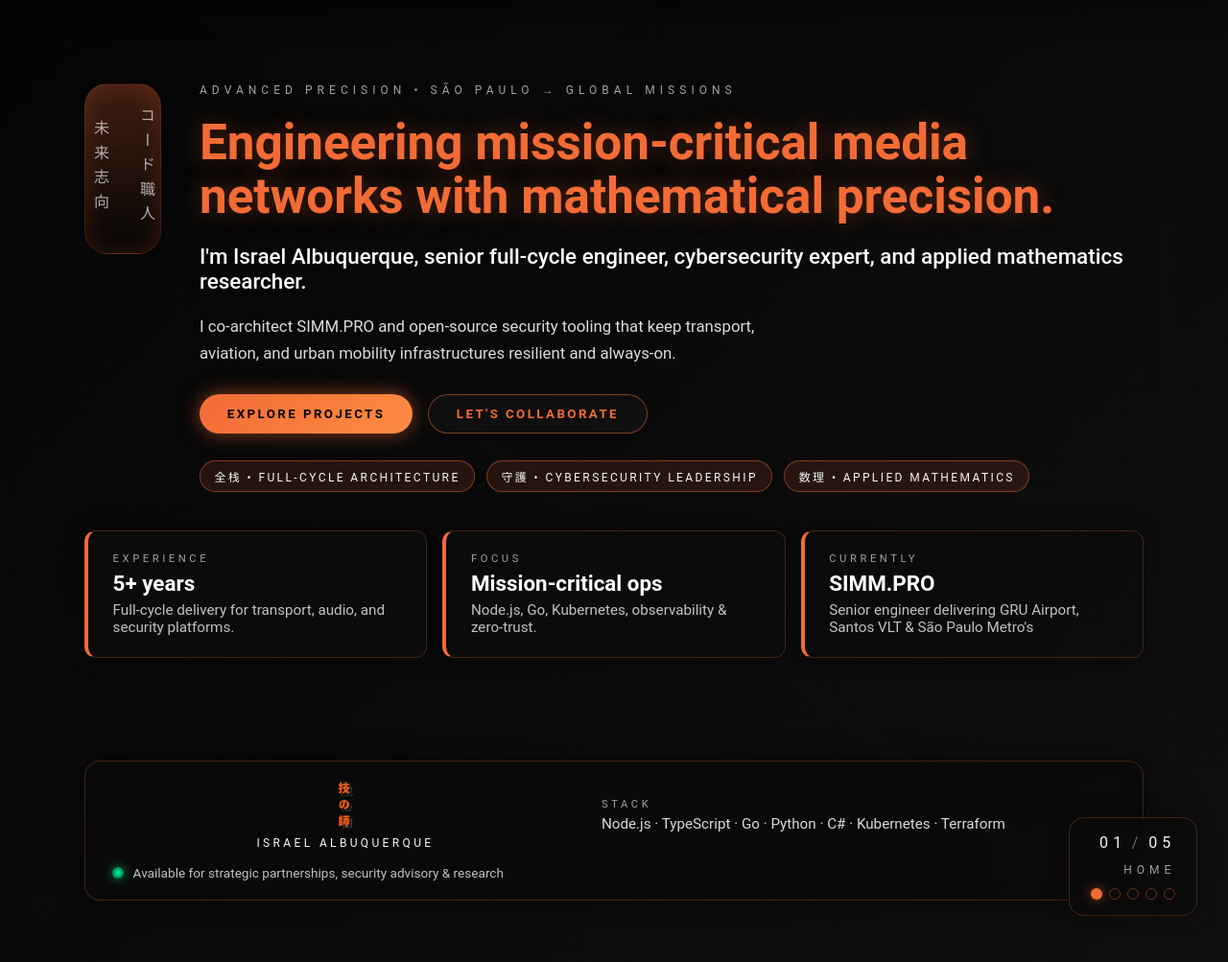
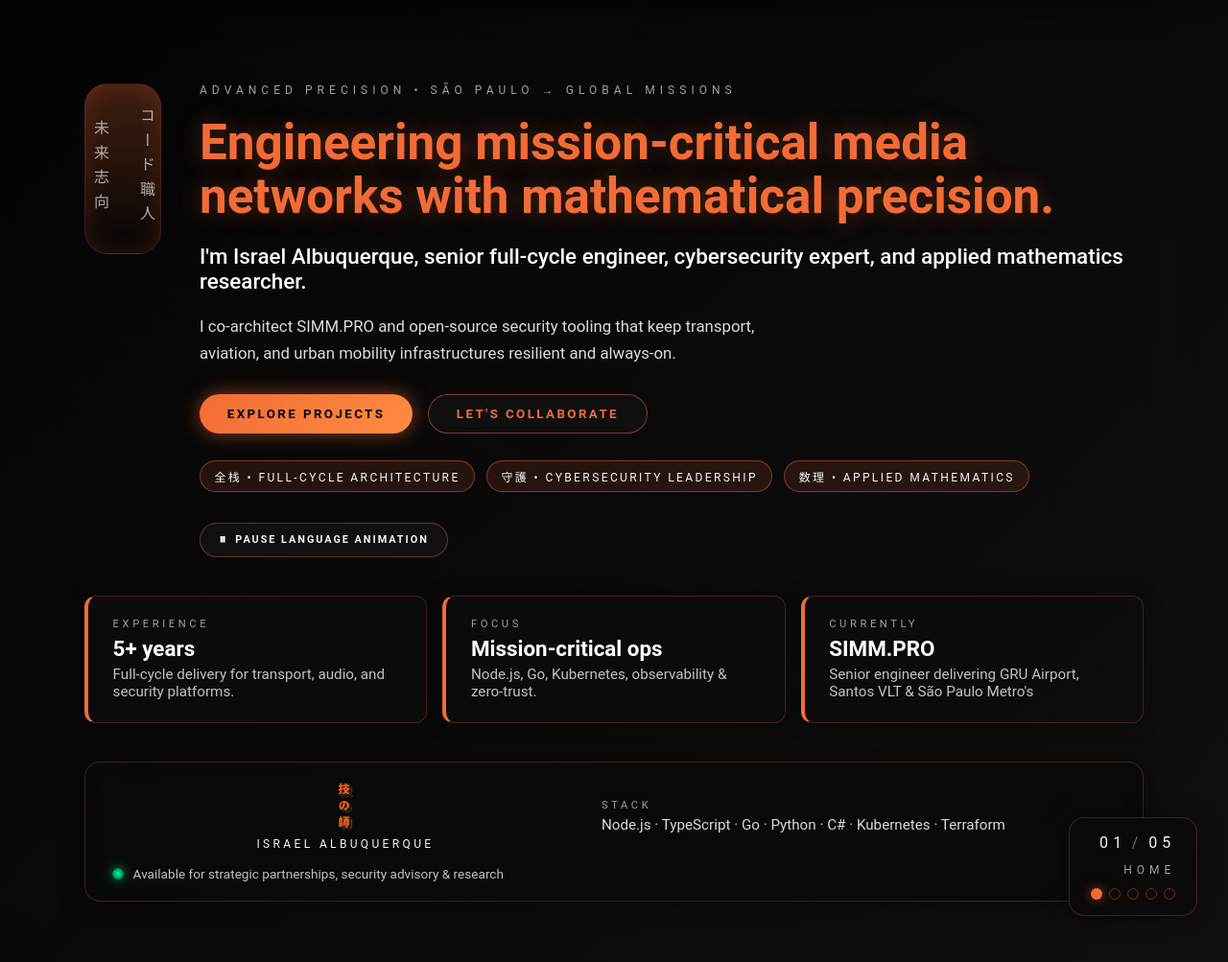
Before and after one commit to leoisrael/Israel.Dev, a web app: file public/index.html in a window 1280 px wide. Shown: the part 122-1125 px from the top of the page at 96% size. Run offline with its HTML, style and script files only (its server is not run), Linux system fonts and the light colour scheme.

Commit message:
add translation controls and styles for language animation toggle

```diff
--- a/public/index.html
+++ b/public/index.html
@@ -67,6 +67,12 @@
                                 <span class="badge">全栈 • Full-cycle architecture</span>
                                 <span class="badge">守護 • Cybersecurity leadership</span>
                                 <span class="badge">数理 • Applied mathematics</span>
+                            </div>
+                            <div class="translation-controls">
+                                <button type="button" id="translation-toggle" class="translation-toggle" aria-pressed="false">
+                                    <span class="translation-toggle__icon" aria-hidden="true">⏸</span>
+                                    <span class="translation-toggle__label">Pause language animation</span>
+                                </button>
                             </div>
                         </div>
                         <div class="hero-meta">
@@ -580,7 +586,7 @@
             pt: {
                 headline: 'Desenvolvo redes de mídia de missão crítica com precisão matemática.',
                 subtitle: 'Sou Israel Albuquerque, engenheiro full-cycle sênior, especialista em cibersegurança e pesquisador de matemática aplicada.',
-                paragraph: 'Cocri o SIMM.PRO e ferramentas de segurança open-source que mantêm resilientes as infraestruturas de transporte, aviação e mobilidade urbana.'
+                paragraph: 'Cocrio o SIMM.PRO e ferramentas de segurança open-source que mantêm resilientes as infraestruturas de transporte, aviação e mobilidade urbana.'
             },
             es: {
                 headline: 'Diseño redes de medios de misión crítica con precisión matemática.',
@@ -599,6 +605,16 @@
             }
         };
 
+        const translationState = {
+            languages: ['en', 'pt', 'es', 'ja', 'ko'],
+            currentIndex: 0,
+            isPaused: false,
+            cycleTimeout: null,
+            textoOriginal: null
+        };
+
+        const translationToggleButton = document.getElementById('translation-toggle');
+
         function traduzirTexto(texto, idioma) {
             if (idioma === 'en') {
                 return texto;
@@ -611,46 +627,6 @@
             }
 
             return heroTranslations[idioma]?.[key] || texto;
-        }
-
-        function iniciarAnimacaoTraducao() {
-            const textoOriginal = {
-                h1: heroTranslations.en.headline,
-                h2: heroTranslations.en.subtitle,
-                p: heroTranslations.en.paragraph
-            };
-
-            const idiomas = ['en', 'pt', 'es', 'ja', 'ko'];
-            let indiceIdiomaAtual = 1;
-
-            const primeiroIdioma = idiomas[0];
-            const primeiraTraducao = {
-                h1: traduzirTexto(textoOriginal.h1, primeiroIdioma),
-                h2: traduzirTexto(textoOriginal.h2, primeiroIdioma),
-                p: traduzirTexto(textoOriginal.p, primeiroIdioma)
-            };
-
-            animarDigitacao('.apresentacao .hero-headline', primeiraTraducao.h1);
-            animarDigitacao('.apresentacao .hero-subtitle', primeiraTraducao.h2);
-            animarDigitacao('.apresentacao .hero-description', primeiraTraducao.p);
-
-            setInterval(() => {
-                const idioma = idiomas[indiceIdiomaAtual];
-                const traducao = {
-                    h1: traduzirTexto(textoOriginal.h1, idioma),
-                    h2: traduzirTexto(textoOriginal.h2, idioma),
-                    p: traduzirTexto(textoOriginal.p, idioma)
-                };
-
-                animarDigitacao('.apresentacao .hero-headline', traducao.h1);
-                animarDigitacao('.apresentacao .hero-subtitle', traducao.h2);
-                animarDigitacao('.apresentacao .hero-description', traducao.p);
-
-                indiceIdiomaAtual++;
-                if (indiceIdiomaAtual >= idiomas.length) {
-                    indiceIdiomaAtual = 0;
-                }
-            }, 10000);
         }
 
         function animarDigitacao(elemento, texto) {
@@ -666,6 +642,102 @@
                     clearInterval(intervalo);
                 }
             }, 10);
+        }
+
+        function aplicarTraducaoHero(idioma) {
+            if (!translationState.textoOriginal) return;
+
+            const traducao = {
+                h1: traduzirTexto(translationState.textoOriginal.h1, idioma),
+                h2: traduzirTexto(translationState.textoOriginal.h2, idioma),
+                p: traduzirTexto(translationState.textoOriginal.p, idioma)
+            };
+
+            animarDigitacao('.apresentacao .hero-headline', traducao.h1);
+            animarDigitacao('.apresentacao .hero-subtitle', traducao.h2);
+            animarDigitacao('.apresentacao .hero-description', traducao.p);
+        }
+
+        function agendarProximaTraducao() {
+            if (translationState.cycleTimeout) {
+                clearTimeout(translationState.cycleTimeout);
+            }
+
+            if (translationState.isPaused) {
+                translationState.cycleTimeout = null;
+                return;
+            }
+
+            translationState.cycleTimeout = setTimeout(() => {
+                if (translationState.isPaused) {
+                    translationState.cycleTimeout = null;
+                    return;
+                }
+
+                translationState.currentIndex = (translationState.currentIndex + 1) % translationState.languages.length;
+                const proximoIdioma = translationState.languages[translationState.currentIndex];
+                aplicarTraducaoHero(proximoIdioma);
+                agendarProximaTraducao();
+            }, 10000);
+        }
+
+        function pausarAnimacaoTraducao() {
+            translationState.isPaused = true;
+            if (translationState.cycleTimeout) {
+                clearTimeout(translationState.cycleTimeout);
+                translationState.cycleTimeout = null;
+            }
+        }
+
+        function retomarAnimacaoTraducao() {
+            if (!translationState.isPaused) return;
+            translationState.isPaused = false;
+            agendarProximaTraducao();
+        }
+
+        function atualizarBotaoTraducao() {
+            if (!translationToggleButton) return;
+
+            translationToggleButton.setAttribute('aria-pressed', translationState.isPaused ? 'true' : 'false');
+
+            const iconEl = translationToggleButton.querySelector('.translation-toggle__icon');
+            const labelEl = translationToggleButton.querySelector('.translation-toggle__label');
+
+            if (iconEl) {
+                iconEl.textContent = translationState.isPaused ? '▶' : '⏸';
+            }
+
+            if (labelEl) {
+                labelEl.textContent = translationState.isPaused ? 'Play language animation' : 'Pause language animation';
+            }
+        }
+
+        function iniciarAnimacaoTraducao() {
+            translationState.textoOriginal = {
+                h1: heroTranslations.en.headline,
+                h2: heroTranslations.en.subtitle,
+                p: heroTranslations.en.paragraph
+            };
+
+            translationState.currentIndex = 0;
+            translationState.isPaused = false;
+
+            const idiomaInicial = translationState.languages[translationState.currentIndex];
+            aplicarTraducaoHero(idiomaInicial);
+            agendarProximaTraducao();
+            atualizarBotaoTraducao();
+        }
+
+        if (translationToggleButton) {
+            translationToggleButton.addEventListener('click', () => {
+                if (translationState.isPaused) {
+                    retomarAnimacaoTraducao();
+                } else {
+                    pausarAnimacaoTraducao();
+                }
+
+                atualizarBotaoTraducao();
+            });
         }
 
         // Inicia a animação de tradução (Home)
--- a/public/styles/general.css
+++ b/public/styles/general.css
@@ -299,6 +299,44 @@
     font-size: 0.75rem;
     letter-spacing: 0.2em;
     text-transform: uppercase;
+}
+
+.translation-controls {
+    display: flex;
+    align-items: center;
+    gap: 0.75rem;
+    margin-top: 0.75rem;
+}
+
+.translation-toggle {
+    display: inline-flex;
+    align-items: center;
+    gap: 0.5rem;
+    padding: 0.6rem 1.2rem;
+    border-radius: 999px;
+    border: 1px solid rgba(242, 107, 54, 0.4);
+    background: rgba(18, 18, 18, 0.85);
+    color: var(--text-light);
+    font-weight: 600;
+    font-size: 0.68rem;
+    letter-spacing: 0.18em;
+    text-transform: uppercase;
+    transition: transform 0.2s ease, box-shadow 0.3s ease, background 0.3s ease;
+}
+
+.translation-toggle:hover {
+    transform: translateY(-2px);
+    box-shadow: 0 0 16px rgba(242, 107, 54, 0.45);
+}
+
+.translation-toggle:focus-visible {
+    outline: 2px solid var(--primary-color);
+    outline-offset: 2px;
+}
+
+.translation-toggle__icon {
+    font-size: 0.9rem;
+    line-height: 1;
 }
 
 .hero-meta {
@@ -1410,6 +1448,16 @@
         align-items: stretch;
     }
 
+    .translation-controls {
+        flex-direction: column;
+        align-items: stretch;
+    }
+
+    .translation-toggle {
+        justify-content: center;
+        width: 100%;
+    }
+
     .projects-footer {
         align-items: stretch;
     }
```
